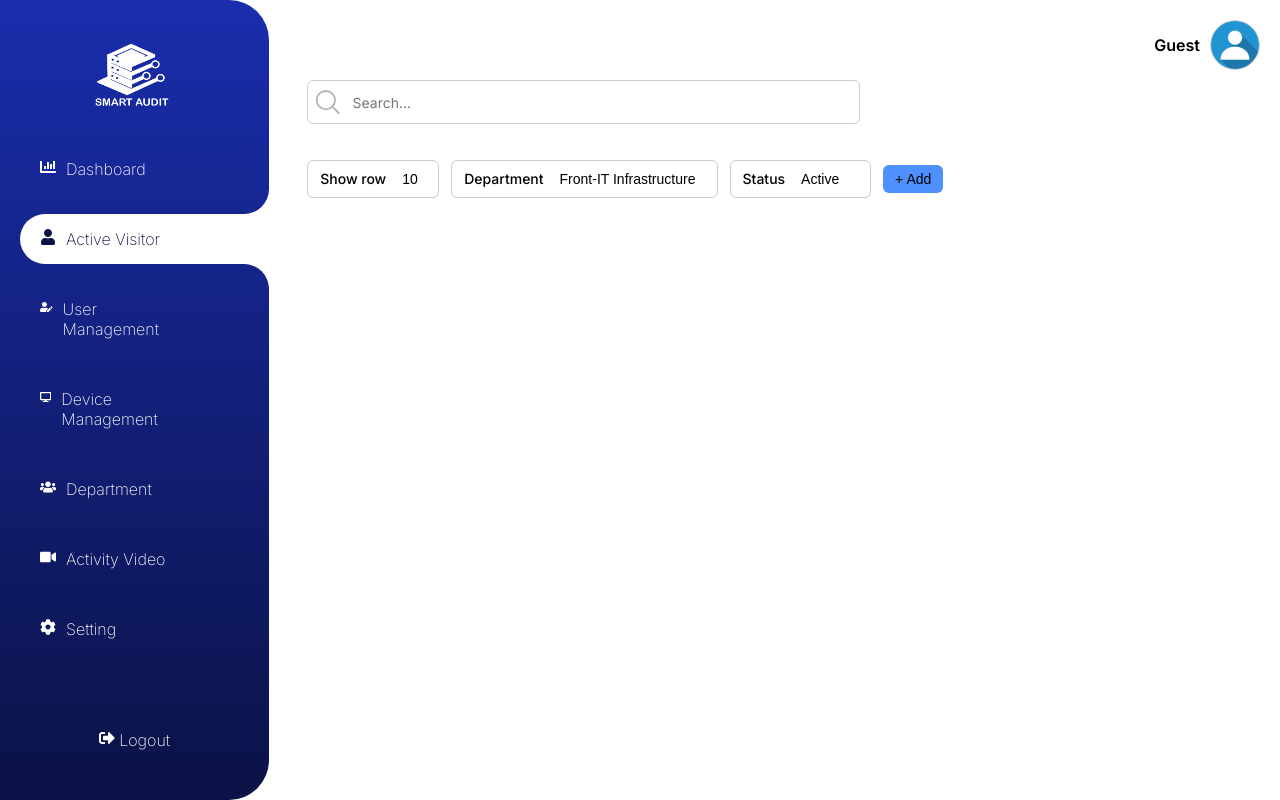
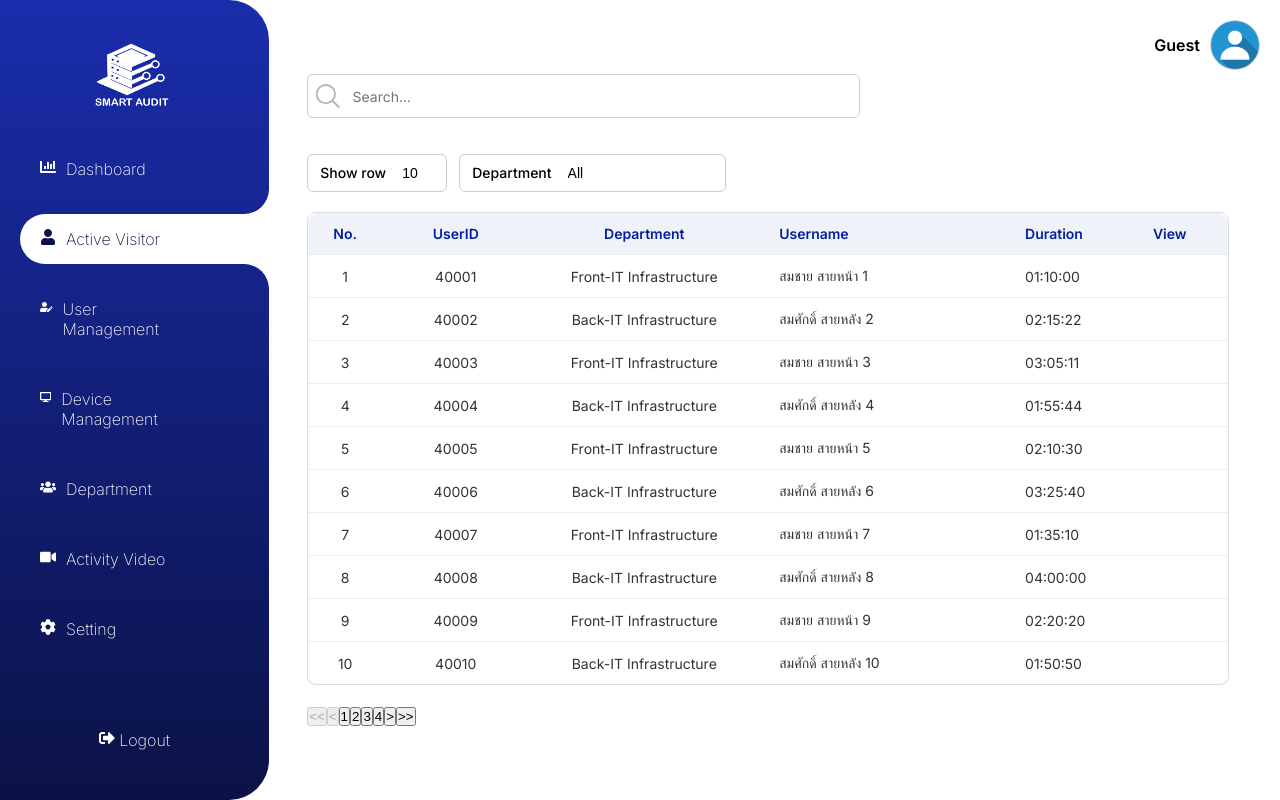
Before and after one commit to wantana-ling/WebAppSmartAudit, a React (Create React App) app in the folder client/: page /acticveVisitor in a window 1280 px wide. Built offline with nearby package versions, Linux system fonts and the light colour scheme; no server answers.

Commit message:
90% activevisitor

```diff
--- a/client/src/css/atvt.css
+++ b/client/src/css/atvt.css
@@ -125,3 +125,10 @@
   -moz-appearance: none;
   padding: 4px 8px;
 }
+.table-def {
+  width: 100%;
+  max-height: 500px;        /* 👈 สูงสุดที่ต้องการให้แสดง */
+  overflow-y: auto;         /* 👈 เปิดการ scroll แนวตั้ง */
+  border: 1px solid #ddd;
+  border-radius: 8px;
+}
--- a/client/src/pages/activevisitor.jsx
+++ b/client/src/pages/activevisitor.jsx
@@ -1,8 +1,78 @@
 
-import React from 'react';
+import React, { useState } from 'react';
 import '../css/atvt.css'; // Import the CSS file for styling
 
+const mockData = [
+  { no: 1, userId: '40001', department: 'Front-IT Infrastructure', username: 'สมชาย สายหน้า 1', duration: '01:10:00' },
+  { no: 2, userId: '40002', department: 'Back-IT Infrastructure', username: 'สมศักดิ์ สายหลัง 2', duration: '02:15:22' },
+  { no: 3, userId: '40003', department: 'Front-IT Infrastructure', username: 'สมชาย สายหน้า 3', duration: '03:05:11' },
+  { no: 4, userId: '40004', department: 'Back-IT Infrastructure', username: 'สมศักดิ์ สายหลัง 4', duration: '01:55:44' },
+  { no: 5, userId: '40005', department: 'Front-IT Infrastructure', username: 'สมชาย สายหน้า 5', duration: '02:10:30' },
+  { no: 6, userId: '40006', department: 'Back-IT Infrastructure', username: 'สมศักดิ์ สายหลัง 6', duration: '03:25:40' },
+  { no: 7, userId: '40007', department: 'Front-IT Infrastructure', username: 'สมชาย สายหน้า 7', duration: '01:35:10' },
+  { no: 8, userId: '40008', department: 'Back-IT Infrastructure', username: 'สมศักดิ์ สายหลัง 8', duration: '04:00:00' },
+  { no: 9, userId: '40009', department: 'Front-IT Infrastructure', username: 'สมชาย สายหน้า 9', duration: '02:20:20' },
+  { no: 10, userId: '40010', department: 'Back-IT Infrastructure', username: 'สมศักดิ์ สายหลัง 10', duration: '01:50:50' },
+  { no: 11, userId: '40011', department: 'Front-IT Infrastructure', username: 'สมชาย สายหน้า 11', duration: '03:10:10' },
+  { no: 12, userId: '40012', department: 'Back-IT Infrastructure', username: 'สมศักดิ์ สายหลัง 12', duration: '02:40:40' },
+  { no: 13, userId: '40013', department: 'Front-IT Infrastructure', username: 'สมชาย สายหน้า 13', duration: '01:25:25' },
+  { no: 14, userId: '40014', department: 'Back-IT Infrastructure', username: 'สมศักดิ์ สายหลัง 14', duration: '04:05:05' },
+  { no: 15, userId: '40015', department: 'Front-IT Infrastructure', username: 'สมชาย สายหน้า 15', duration: '02:10:10' },
+  { no: 16, userId: '40016', department: 'Back-IT Infrastructure', username: 'สมศักดิ์ สายหลัง 16', duration: '03:30:30' },
+  { no: 17, userId: '40017', department: 'Front-IT Infrastructure', username: 'สมชาย สายหน้า 17', duration: '01:45:45' },
+  { no: 18, userId: '40018', department: 'Back-IT Infrastructure', username: 'สมศักดิ์ สายหลัง 18', duration: '02:55:55' },
+  { no: 19, userId: '40019', department: 'Front-IT Infrastructure', username: 'สมชาย สายหน้า 19', duration: '03:05:05' },
+  { no: 20, userId: '40020', department: 'Back-IT Infrastructure', username: 'สมศักดิ์ สายหลัง 20', duration: '01:40:40' },
+  { no: 21, userId: '40021', department: 'Front-IT Infrastructure', username: 'สมชาย สายหน้า 21', duration: '02:12:12' },
+  { no: 22, userId: '40022', department: 'Back-IT Infrastructure', username: 'สมศักดิ์ สายหลัง 22', duration: '03:22:22' },
+  { no: 23, userId: '40023', department: 'Front-IT Infrastructure', username: 'สมชาย สายหน้า 23', duration: '01:33:33' },
+  { no: 24, userId: '40024', department: 'Back-IT Infrastructure', username: 'สมศักดิ์ สายหลัง 24', duration: '02:44:44' },
+  { no: 25, userId: '40025', department: 'Front-IT Infrastructure', username: 'สมชาย สายหน้า 25', duration: '03:55:55' },
+  { no: 26, userId: '40026', department: 'Back-IT Infrastructure', username: 'สมศักดิ์ สายหลัง 26', duration: '04:11:11' },
+  { no: 27, userId: '40027', department: 'Front-IT Infrastructure', username: 'สมชาย สายหน้า 27', duration: '01:01:01' },
+  { no: 28, userId: '40028', department: 'Back-IT Infrastructure', username: 'สมศักดิ์ สายหลัง 28', duration: '02:22:22' },
+  { no: 29, userId: '40029', department: 'Front-IT Infrastructure', username: 'สมชาย สายหน้า 29', duration: '03:33:33' },
+  { no: 30, userId: '40030', department: 'Back-IT Infrastructure', username: 'สมศักดิ์ สายหลัง 30', duration: '01:10:10' },
+  { no: 31, userId: '40031', department: 'Front-IT Infrastructure', username: 'สมชาย สายหน้า 31', duration: '02:20:20' },
+  { no: 32, userId: '40032', department: 'Back-IT Infrastructure', username: 'สมศักดิ์ สายหลัง 32', duration: '03:30:30' },
+  { no: 33, userId: '40033', department: 'Front-IT Infrastructure', username: 'สมชาย สายหน้า 33', duration: '01:40:40' },
+  { no: 34, userId: '40034', department: 'Back-IT Infrastructure', username: 'สมศักดิ์ สายหลัง 34', duration: '02:50:50' },
+  { no: 35, userId: '40035', department: 'Front-IT Infrastructure', username: 'สมชาย สายหน้า 35', duration: '03:00:00' },
+  { no: 36, userId: '40036', department: 'Back-IT Infrastructure', username: 'สมศักดิ์ สายหลัง 36', duration: '04:10:10' },
+  { no: 37, userId: '40037', department: 'Front-IT Infrastructure', username: 'สมชาย สายหน้า 37', duration: '01:15:15' },
+  { no: 38, userId: '40038', department: 'Back-IT Infrastructure', username: 'สมศักดิ์ สายหลัง 38', duration: '02:25:25' },
+  { no: 39, userId: '40039', department: 'Front-IT Infrastructure', username: 'สมชาย สายหน้า 39', duration: '03:35:35' },
+  { no: 40, userId: '40040', department: 'Back-IT Infrastructure', username: 'สมศักดิ์ สายหลัง 40', duration: '04:45:45' }
+];
+
+
+
+
 const ActiveVisitor = () => {
+  const [rowsPerPage, setRowsPerPage] = useState(10);
+  const [currentPage, setCurrentPage] = useState(1);
+  const [selectedDepartment, setSelectedDepartment] = useState('all');
+
+  const filteredData = mockData
+    .filter((item) => {
+      if (selectedDepartment === 'all') return true;
+      if (selectedDepartment === 'front') return item.department === 'Front-IT Infrastructure';
+      if (selectedDepartment === 'back') return item.department === 'Back-IT Infrastructure';
+      return true;
+    })
+    .sort((a, b) => Number(a.userId) - Number(b.userId))
+    .map((item, index) => ({ ...item, no: index + 1 }));
+
+  const totalData = filteredData.length;
+  const totalPages = Math.ceil(totalData / rowsPerPage);
+
+  const paginatedData = filteredData.slice(
+  (currentPage - 1) * rowsPerPage,
+  currentPage * rowsPerPage
+  );
+  console.log('Selected:', selectedDepartment);
+console.log('Filtered:', filteredData.map(d => d.department));
+
   return (
     <div className="main-container-def">
       <div className="box-container-def">
@@ -20,34 +90,98 @@ const ActiveVisitor = () => {
         <div className="filter-box-def">
           <div className="filter-item">
             <label>Show row</label>
-            <select>
+            <select
+                    value={rowsPerPage}
+              onChange={(e) => {
+                setRowsPerPage(Number(e.target.value));
+                setCurrentPage(1); // reset ไปหน้า 1
+              }}
+            >
               <option value="10">10</option>
-              <option value="20">20</option>
               <option value="50">50</option>
+              <option value="100">100</option>
             </select>
 
           </div>
 
           <div className="filter-item">
             <label>Department</label>
-            <select>
-              <option value="front">Front-IT Infrastructure</option>
-              <option value="back">Back-IT Infrastructure</option>
-            </select>
-          </div>
+            <select
+            value={selectedDepartment}
+              onChange={(e) => {
+                setSelectedDepartment(e.target.value);
+                setCurrentPage(1);
+              }}
+            >
+            <option value="all">All</option>
+            <option value="front">Front-IT Infrastructure</option>
+            <option value="back">Back-IT Infrastructure</option>
 
-          <div className="filter-item">
-            <label>Status</label>
-            <select>
-              <option value="active">Active</option>
-              <option value="inactive">Inactive</option>
             </select>
           </div>
 
 
-          <button>+ Add</button>
+
+
+
 
         </div>
+        <div className="table-def">
+          <table>
+            <thead>
+              <tr>
+                <th>No.</th>
+                <th>UserID</th>
+                <th>Department</th>
+                <th>Username</th>
+                <th>Duration</th>
+                <th>View</th>
+              </tr>
+            </thead>
+            <tbody>
+              {paginatedData.map((item, index) => (
+                <tr key={item.userId}>
+                  <td>{(currentPage - 1) * rowsPerPage + index + 1}</td> {/* แสดงลำดับจริง */}
+                  <td>{item.userId}</td>
+                  <td>{item.department}</td>
+                  <td>{item.username}</td>
+                  <td>{item.duration}</td>
+                  <td><i className="fa fa-eye" /></td>
+                </tr>
+              ))}
+            </tbody>
+
+
+          </table>
+        </div>
+        <div className="pagination-def">
+          <button onClick={() => setCurrentPage(1)} disabled={currentPage === 1}>
+            {'<<'}
+          </button>
+          <button onClick={() => setCurrentPage((p) => Math.max(p - 1, 1))} disabled={currentPage === 1}>
+            {'<'}
+          </button>
+
+          {/* ปุ่มเลขหน้า */}
+          {Array.from({ length: totalPages }, (_, i) => i + 1).map((page) => (
+            <button
+              key={page}
+              className={page === currentPage ? 'active' : ''}
+              onClick={() => setCurrentPage(page)}
+            >
+              {page}
+            </button>
+          ))}
+
+          <button onClick={() => setCurrentPage((p) => Math.min(p + 1, totalPages))} disabled={currentPage === totalPages}>
+            {'>'}
+          </button>
+          <button onClick={() => setCurrentPage(totalPages)} disabled={currentPage === totalPages}>
+            {'>>'}
+          </button>
+        </div>
+
+
 
 
 
```
